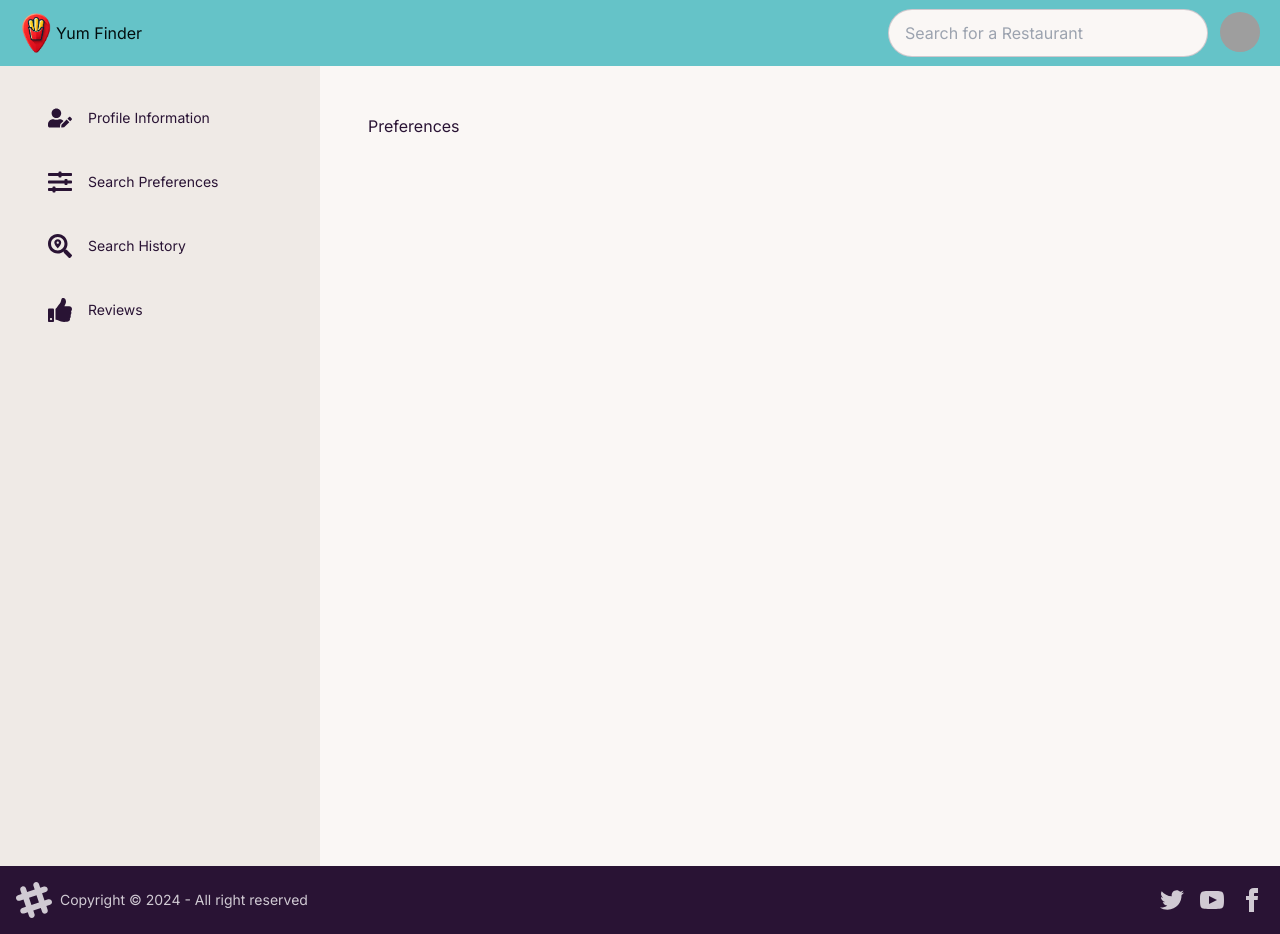
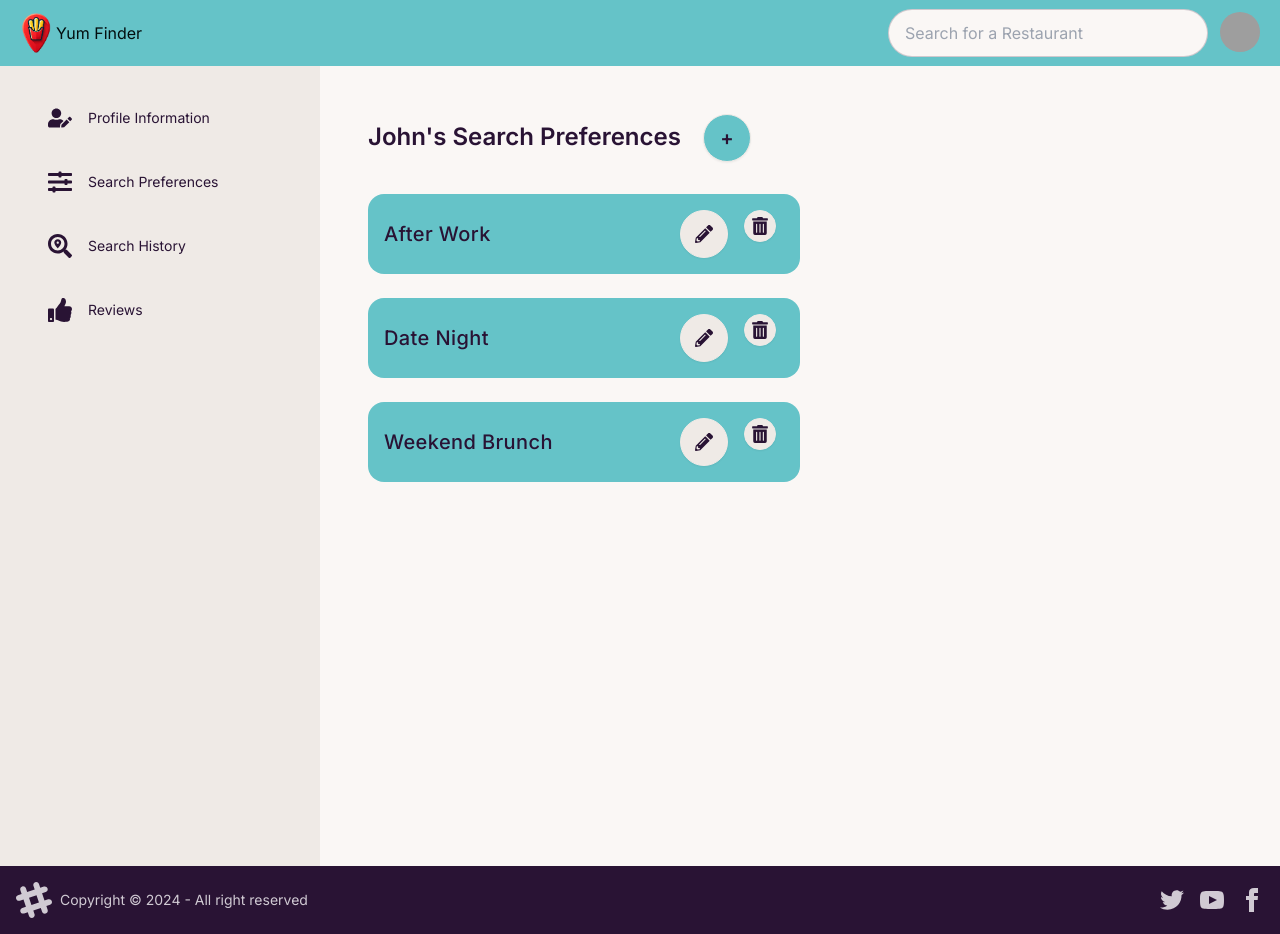
Before and after one commit to helloWerld/restaurant, a Next.js app: page /dashboard/preferences in a window 1280 px wide. Built offline with nearby package versions, Linux system fonts and the light colour scheme; grey boxes are pictures that could not be loaded.

Commit message:
dashboard styling updates

```diff
--- a/package.json
+++ b/package.json
@@ -9,6 +9,7 @@
     "lint": "next lint"
   },
   "dependencies": {
+    "@vis.gl/react-google-maps": "^1.1.0",
     "next": "14.2.5",
     "react": "^18",
     "react-dom": "^18",
--- a/src/app/dashboard/page.js
+++ b/src/app/dashboard/page.js
@@ -1,30 +1,68 @@
+'use client';
+
 import Image from 'next/image';
 import React from 'react';
 import { FaPencilAlt } from 'react-icons/fa';
-
-const user = {
-	name: 'Russell',
-	profile_image:
-		'https://img.daisyui.com/images/stock/photo-1534528741775-53994a69daeb.webp',
-};
+import { user } from '@/data';
+import { APIProvider, Map } from '@vis.gl/react-google-maps';
 
 const Dashboard = () => {
+	const { name, email, profile_image, location, created_at, updated_at } = user;
 	return (
 		<div className="p-12">
-			<h1 className="text-xl font-semibold">Welcome {user?.name}!</h1>
-			<div className="mt-4">
+			<h1 className="text-2xl font-semibold">Welcome {name.split(' ')[0]}!</h1>
+			<div className="flex flex-row flex-wrap mt-8">
+				<div className="flex flex-col gap-4 justify-center w-fit">
 					<Image
-					src={user.profile_image}
+						src={profile_image}
 						width={250}
 						height={250}
 						alt="Profile picture"
-					className="w-40 h-40 rounded-lg"
+						className="w-44 h-44 rounded-lg"
 					/>
 					<button className="btn btn-primary mt-4">
 						<FaPencilAlt />
 						Edit Profile Image
 					</button>
 				</div>
+				<div className="divider divider-horizontal hidden md:flex"></div>
+				<div className="flex flex-col my-8 gap-4 justify-center">
+					<p>
+						<span className="font-semibold text-lg">Name: </span>
+						{name}
+					</p>
+					<p>
+						<span className="font-semibold text-lg">Email: </span>
+						{email}
+					</p>
+					<p>
+						<span className="font-semibold text-lg">Created: </span>
+						{new Date(created_at).toLocaleDateString()}
+					</p>
+					<p>
+						<span className="font-semibold text-lg">Last Updated: </span>
+						{new Date(updated_at).toLocaleDateString()}
+					</p>
+					<p>
+						<span className="font-semibold text-lg">Default Location: </span>
+						{location.address}
+					</p>
+				</div>
+				<div className="flex flex-col justify-center gap-4 my-8 xl:m-8 rounded-xl overflow-clip">
+					<APIProvider apiKey={process.env.NEXT_PUBLIC_GOOGLE_MAPS_API_KEY}>
+						<Map
+							className="w-[80vw] h-[80vw] lg:w-96 lg:h-80"
+							defaultCenter={{
+								lat: location.latitude,
+								lng: location.longitude,
+							}}
+							defaultZoom={12}
+							gestureHandling={'greedy'}
+							disableDefaultUI={true}
+						/>
+					</APIProvider>
+				</div>
+			</div>
 		</div>
 	);
 };
--- a/src/app/dashboard/preferences/page.js
+++ b/src/app/dashboard/preferences/page.js
@@ -1,7 +1,73 @@
-import React from 'react';
+'use client';
+
+import React, { useState } from 'react';
+import { user } from '@/data';
+import { FaCaretDown, FaPencilAlt, FaTrashAlt } from 'react-icons/fa';
+import NewSearchPrefences from '@/components/dashboard/NewSearchPrefences';
 
 const Preferences = () => {
-	return <div className="p-12">Preferences</div>;
+	const [showNewSearchPreference, setShowNewSearchPreference] = useState(false);
+	const { name, preferences } = user;
+	return (
+		<div className="p-12 w-full">
+			<h1 className="text-2xl font-semibold">
+				{name.split(' ')[0]}'s Search Preferences{' '}
+				<button
+					onClick={() => setShowNewSearchPreference((prev) => !prev)}
+					className="btn btn-circle bg-primary hover:bg-secondary text-xl ms-4"
+				>
+					+
+				</button>
+			</h1>
+			{showNewSearchPreference && <NewSearchPrefences />}
+			<div className="w-full xl:w-1/2 flex flex-col gap-6 my-8">
+				{preferences.map((preference) => (
+					<div className="group collapse bg-primary tracking-wide hover:shadow-lg transition duration-300">
+						<input type="checkbox" />
+						<div className="collapse-title text-xl font-medium flex flex-row items-center justify-between">
+							<p className="group-hover:font-semibold">{preference.name}</p>
+							<div className="flex flex-row gap-4 -mr-6">
+								<div className="btn btn-md btn-circle hover:bg-primary hover:border hover:border-primary-content/50  z-30 text-lg">
+									<FaPencilAlt />
+								</div>
+								<div className="btn btn-sm btn-circle hover:bg-error hover:border-red-500 hover:text-white z-30 text-lg">
+									<FaTrashAlt />
+								</div>
+							</div>
+						</div>
+						<div className="collapse-content bg-base-200">
+							<p className="mt-4">
+								<span className="font-semibold">Cuisine:</span>{' '}
+								{preference.cuisine.map((item) => item + ', ')}
+							</p>
+							<div className="divider my-2"></div>
+							<p className="">
+								<span className="font-semibold">Price Range:</span>{' '}
+								{preference.price_range}
+							</p>
+							<div className="divider my-2"></div>
+							<p className="">
+								<span className="font-semibold">Dietary Restrictions:</span>{' '}
+								{preference.dietary_restrictions.map((item) => item + ', ')}
+							</p>
+							<div className="divider my-2"></div>
+							<p className="">
+								<span className="font-semibold">Favorite Resturants:</span>
+							</p>
+							<div className=" flex flex-row flex-wrap mt-4 gap-2">
+								{preference?.favorite_restaurants?.map((restaurant) => (
+									<div className="bg-base-300 flex flex-col py-2 px-4 rounded-lg w-fit border border-secondary">
+										<h3 className="font-semibold text-lg">{restaurant.name}</h3>
+										<p>{restaurant.location}</p>
+									</div>
+								))}
+							</div>
+						</div>
+					</div>
+				))}
+			</div>
+		</div>
+	);
 };
 
 export default Preferences;
--- /dev/null
+++ b/src/components/dashboard/NewSearchPrefences.jsx
@@ -0,0 +1,17 @@
+import React from 'react';
+
+const NewSearchPrefences = () => {
+	return (
+		<div className="flex flex-col justify-between w-full border bg-base-200 h-80 rounded-lg mb-8 mt-4 p-6">
+			<h2 className="text-xl font-semibold">
+				+ Add a New Saved Search Preference
+			</h2>
+			<div className="flex flex-row gap-4">
+				<button className="btn btn-secondary w-32 rounded-lg">Save</button>
+				<button className="btn btn-ghost w-32 rounded-lg">Clear</button>
+			</div>
+		</div>
+	);
+};
+
+export default NewSearchPrefences;
--- /dev/null
+++ b/src/data/index.js
@@ -0,0 +1,67 @@
+export const user = {
+	user_id: '12345abc',
+	name: 'John Doe',
+	email: 'johndoe@example.com',
+	profile_image:
+		'https://img.daisyui.com/images/stock/photo-1534528741775-53994a69daeb.webp',
+	location: {
+		latitude: 39.7817,
+		longitude: -89.6501,
+		address: '123 Elm Street, Springfield, IL 62701 United States',
+	},
+	preferences: [
+		{
+			name: 'After Work',
+			cuisine: ['Italian', 'Mexican'],
+			price_range: '$$',
+			dietary_restrictions: [],
+			favorite_restaurants: [
+				{
+					restaurant_id: 'rest123',
+					name: "Mario's Italian Bistro",
+					location: '456 Elm St, Los Angeles, CA 90013',
+				},
+			],
+		},
+		{
+			name: 'Date Night',
+			cuisine: ['French', 'Japanese'],
+			price_range: '$$$',
+			dietary_restrictions: ['Gluten-Free'],
+			favorite_restaurants: [
+				{
+					restaurant_id: 'rest789',
+					name: 'Le Petit Cafe',
+					location: '101 Pine St, Los Angeles, CA 90015',
+				},
+				{
+					restaurant_id: 'rest456',
+					name: 'Sakura Sushi',
+					location: '789 Oak St, Los Angeles, CA 90014',
+				},
+			],
+		},
+		{
+			name: 'Weekend Brunch',
+			cuisine: ['American', 'Mediterranean'],
+			price_range: '$',
+			dietary_restrictions: ['Vegan'],
+			favorite_restaurants: [
+				{
+					restaurant_id: 'rest321',
+					name: 'Sunny Side Up',
+					location: '234 Maple St, Los Angeles, CA 90016',
+				},
+			],
+		},
+	],
+	spins_remaining: 5,
+	last_spin_date: '2024-08-15T14:35:00Z',
+	notifications: {
+		email: true,
+		sms: false,
+		push: true,
+	},
+	created_at: '2024-07-01T12:00:00Z',
+	updated_at: '2024-08-15T14:35:00Z',
+};
```
Also changed, not shown: 2 other files (tests, documents, lock files or other folders). Lines whose indentation alone changed are shown as unchanged.
